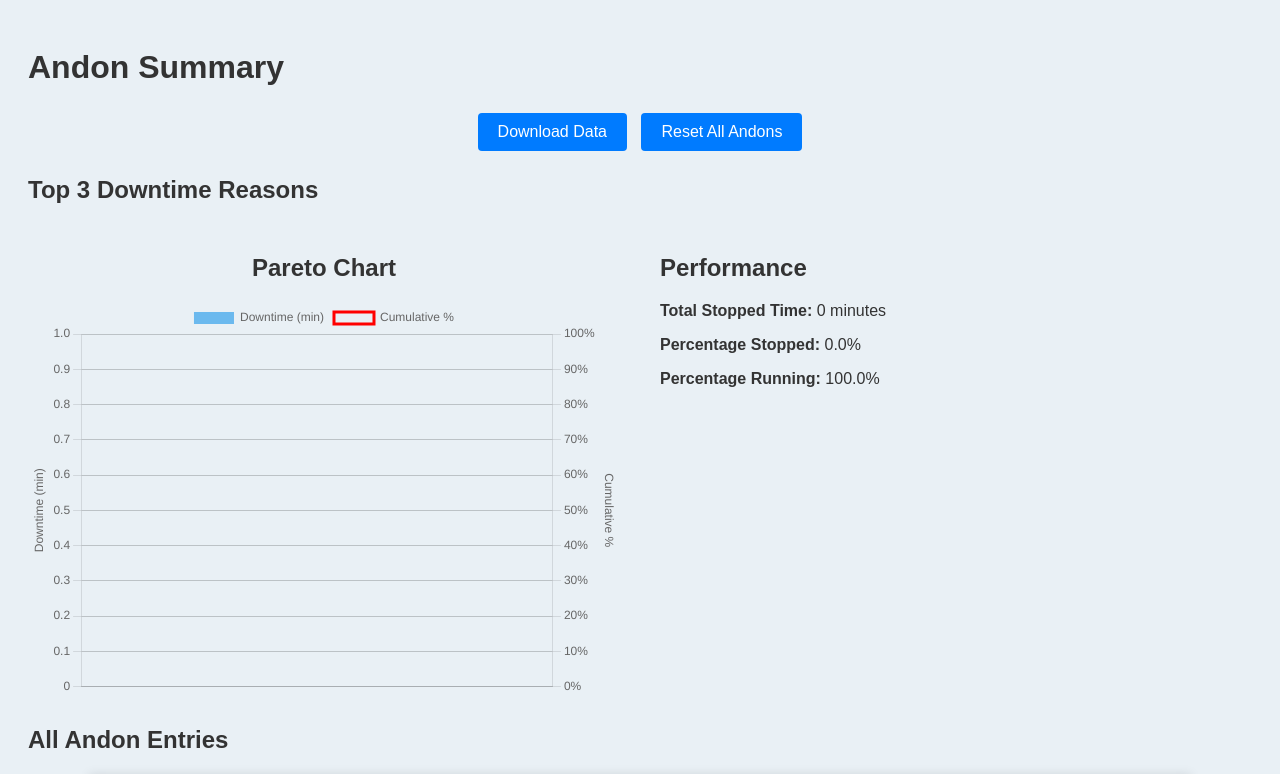
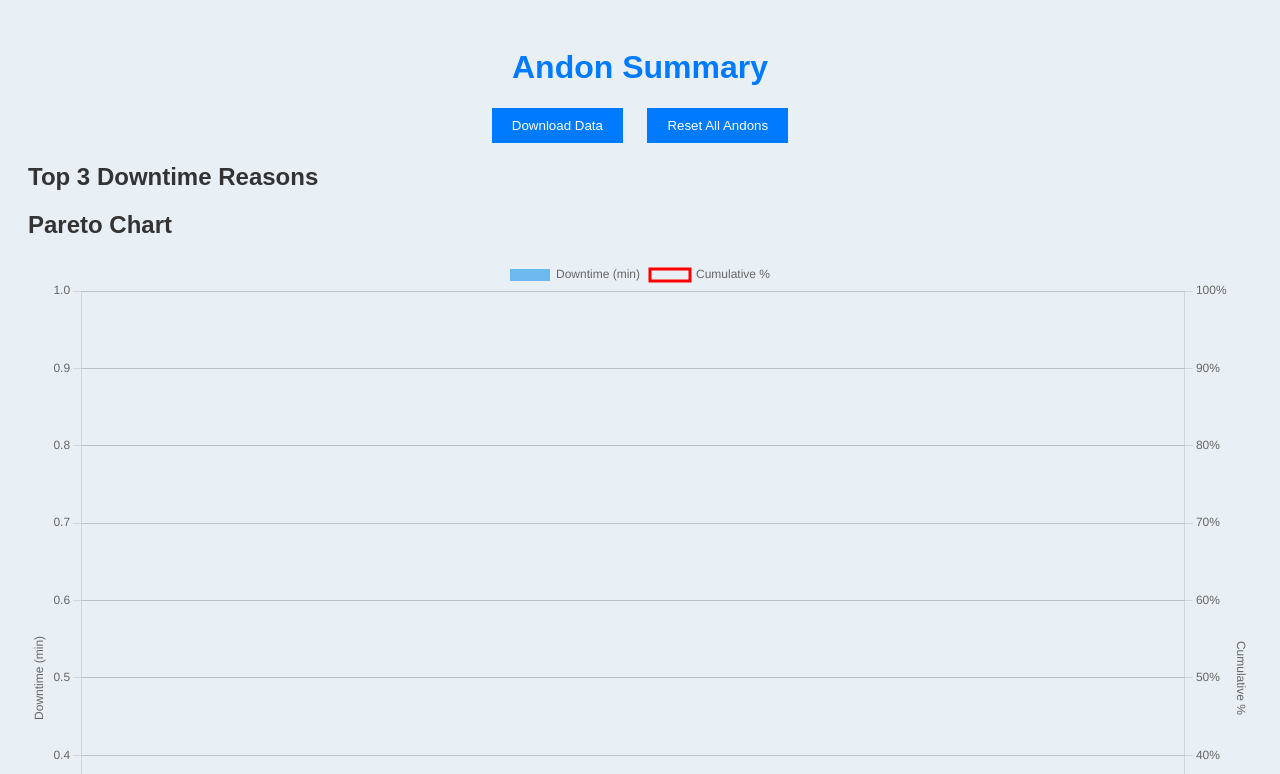
Before and after one commit to hgooders/andon-app, a Flask app: page /summary in a window 1280 px wide. Shown: the top 774 px of the page. Run offline with Flask 3, Linux system fonts and the light colour scheme.

Commit message:
Update summary.html

```diff
--- a/templates/summary.html
+++ b/templates/summary.html
@@ -11,72 +11,49 @@
       padding: 20px;
       animation: {% if flashing %}flashRed 1s infinite{% else %}none{% endif %};
     }
+
     @keyframes flashRed {
       0% { background-color: red; }
       50% { background-color: #E9F0F5; }
       100% { background-color: red; }
     }
 
-<script>
-  // Refresh every 5 seconds
-  setInterval(function() {
-    window.location.reload();
-  }, 10000);
-</script>
-
     h1 {
       text-align: center;
       color: #007BFF;
     }
+
     .button-row {
       text-align: center;
-            margin-bottom: 20px;
+      margin-top: 20px;
     }
-        button {
+
+    .button-row form {
+      display: inline-block;
+      margin: 0 10px;
+    }
+
+    .button-row button {
       background-color: #007BFF;
       color: white;
       border: none;
       padding: 10px 20px;
-            margin: 5px;
       cursor: pointer;
-            font-size: 16px;
-            border-radius: 4px;
     }
-        button:hover {
+
+    .button-row button:hover {
       background-color: #0056b3;
     }
-        table {
-            width: 90%;
-            margin: 0 auto 30px auto;
-            border-collapse: collapse;
-            background-color: white;
-            box-shadow: 0 0 10px rgba(0,0,0,0.1);
-        }
-        th, td {
-            padding: 12px;
-            border: 1px solid #ddd;
-            text-align: center;
-        }
-        th {
-            background-color: #007BFF;
-            color: white;
-        }
-        .side-by-side {
-            display: flex;
-            justify-content: space-between;
-            flex-wrap: wrap;
-            gap: 40px;
-            margin: 30px 0;
-        }
-        .left-pane, .right-pane {
-            flex: 1;
-            min-width: 300px;
-        }
-        .left-pane {
-            text-align: center;
-        }
   </style>
+
+  <script>
+    // This script reloads the page every 10 seconds
+    setInterval(function() {
+      window.location.reload(true);
+    }, 10000);
+  </script>
 </head>
+
     {% if flashing %}
 <audio id="alarmSound" autoplay loop>
   <source src="{{ url_for('static', filename='alarm.mp3') }}" type="audio/mpeg">
```
Lines whose indentation alone changed are shown as unchanged.
